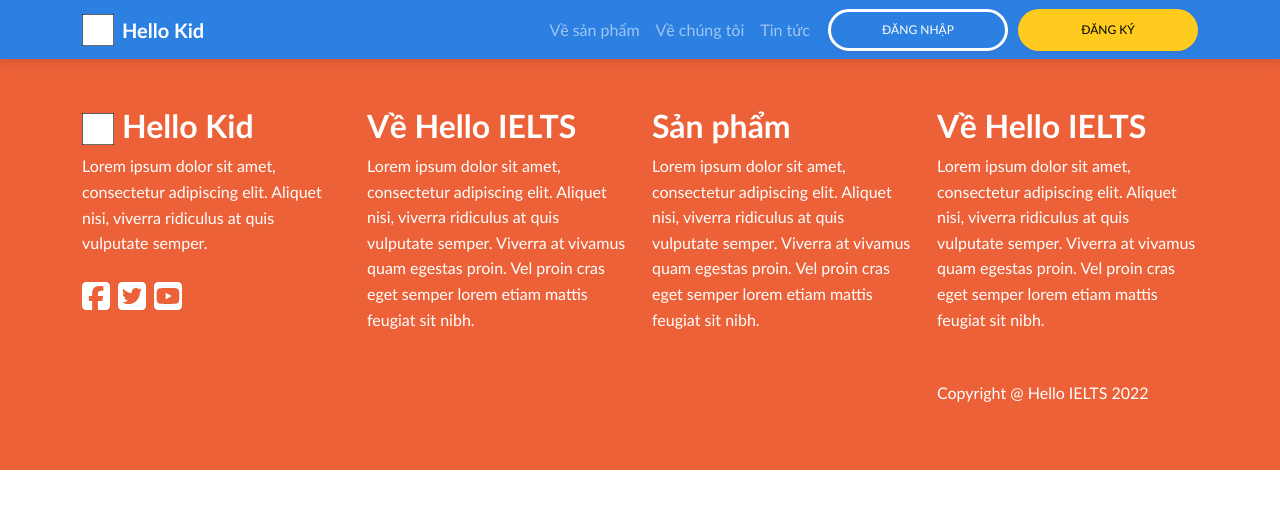
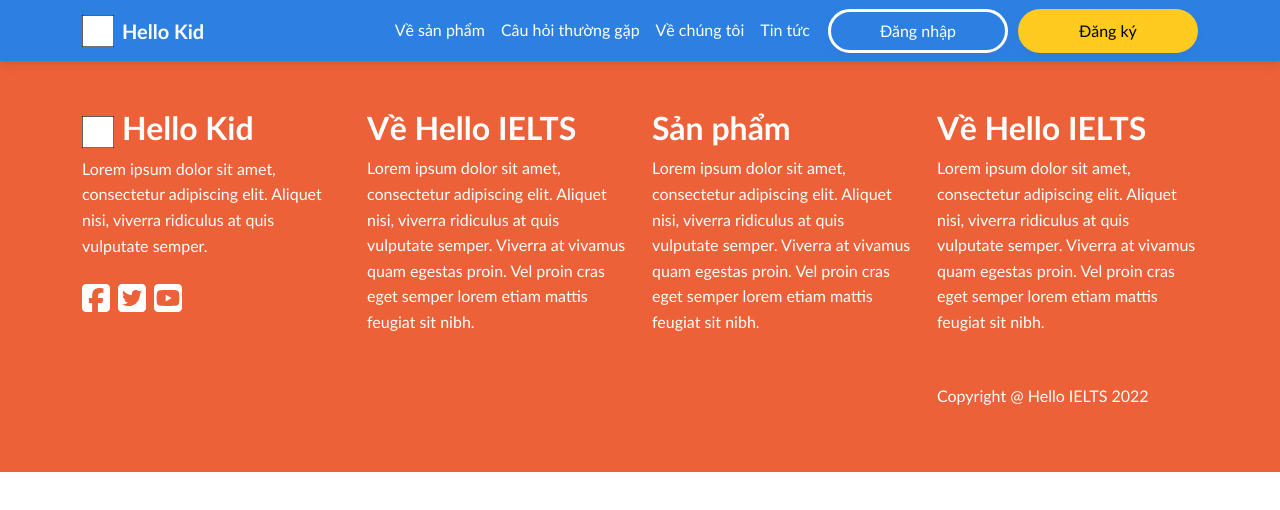
Before and after one commit to chauvuha/hello-kid, a React (Create React App) app: page /faqs in a window 1280 px wide. Shown: the top 510 px of the page. Built offline with nearby package versions, Linux system fonts and the light colour scheme.

Commit message:
fix font-size navbar

```diff
--- a/src/App.css
+++ b/src/App.css
@@ -88,7 +88,18 @@ button:focus,
 button h2,
 button h4 {
   cursor:pointer;
+}
 
+.btn {
+  text-transform: none !important;
+}
+
+.navbar-dark .navbar-nav .nav-link {
+  color: white !important
+}
+
+.navbar-nav .btn {
+  font-size: 16px;
 }
 
 :root {
--- a/src/components/elements/Header/Header.js
+++ b/src/components/elements/Header/Header.js
@@ -15,6 +15,7 @@ export default function Header() {
                     <Navbar.Collapse className="justify-content-end">
                         <Nav>
                             <Nav.Link href="/product">Về sản phẩm</Nav.Link>
+                            <Nav.Link href="/faqs">Câu hỏi thường gặp</Nav.Link>
                             <Nav.Link href="/aboutus">Về chúng tôi</Nav.Link>
                             <Nav.Link href="/news">Tin tức</Nav.Link>
                             <Button className="sign-in-button">Đăng nhập</Button>
--- a/src/components/pages/Home/home.js
+++ b/src/components/pages/Home/home.js
@@ -30,7 +30,7 @@ export default function Home() {
                                         </p>
                                     </div>
                                     <div className="home-banner-button-holder">
-                                        <Button className="home-banner-button bold"><h2>Đăng ký ngay</h2></Button>
+                                        <Button className="home-banner-button"><h2 className="fw-600">Đăng ký ngay</h2></Button>
                                     </div>
                                 </Col>
                                 <Col>
@@ -59,7 +59,7 @@ export default function Home() {
                                         </p>
                                     </div>
                                     <div className="home-banner-button-holder">
-                                        <Button className="home-banner-button fw-600"><h2>Đăng ký ngay</h2></Button>
+                                        <Button className="home-banner-button"><h2 className="fw-600">Đăng ký ngay</h2></Button>
                                     </div>
                                 </Col>
                                 <Col>
@@ -88,7 +88,7 @@ export default function Home() {
                                         </p>
                                     </div>
                                     <div className="home-banner-button-holder">
-                                        <Button className="home-banner-button fw-600"><h2>Đăng ký ngay</h2></Button>
+                                        <Button className="home-banner-button"><h2 className="fw-600">Đăng ký ngay</h2></Button>
                                     </div>
                                 </Col>
                                 <Col>
@@ -107,7 +107,7 @@ export default function Home() {
                             <Row>
                                 <Col>
                                     <div className="home-banner-header">
-                                        <h1 className="yellow">
+                                        <h1 className="yellow fw-600">
                                             Ứng dung học Tiếng Anh cho bé từ 6 - 11 tuổi
                                         </h1>
                                     </div>
@@ -117,7 +117,7 @@ export default function Home() {
                                         </p>
                                     </div>
                                     <div className="home-banner-button-holder">
-                                        <Button className="home-banner-button fw-600"><h2>Đăng ký ngay</h2></Button>
+                                        <Button className="home-banner-button"><h2 className="fw-600">Đăng ký ngay</h2></Button>
                                     </div>
                                 </Col>
                                 <Col>
@@ -281,8 +281,8 @@ export default function Home() {
             <div className="hello-kid-package-price p-5 d-flex flex-column align-items-center">
                 <h1 className="hello-kid-package-price title white fw-600">GÓI LUYỆN THI HẤP DẪN</h1>
                 <h4 className="hello-kid-package-price clock white p-2 mb-4 fw-600">
-                <img src="/images/Group36.png" className="me-3" alt="group36" />
-                23 giờ    01 phút    02 giây</h4>
+                    <img src="/images/Group36.png" className="me-3" alt="group36" />
+                    23 giờ    01 phút    02 giây</h4>
                 <Container>
                     <Row>
                         <Col className="hello-kid-package-price package package-1 pt-5 m-2">
@@ -354,7 +354,7 @@ export default function Home() {
                                 “Lorem ipsum dolor sit amet, consectetur adipiscing elit.”
                             </p>
                             <p className="author ps-5 pe-5 pt-3 ta-right light-black">
-                            Jackson - 7 yo
+                                Jackson - 7 yo
                             </p>
                         </div>
                     </div>
@@ -367,7 +367,7 @@ export default function Home() {
                                 “Lorem ipsum dolor sit amet, consectetur adipiscing elit.”
                             </p>
                             <p className="author ps-5 pe-5 pt-3 ta-right light-black">
-                            Karen - 6 yo
+                                Karen - 6 yo
                             </p>
                         </div>
                     </div>
@@ -380,7 +380,7 @@ export default function Home() {
                                 “Lorem ipsum dolor sit amet, consectetur adipiscing elit.”
                             </p>
                             <p className="author ps-5 pe-5 pt-3 ta-right light-black">
-                            Kevin - 8 yo
+                                Kevin - 8 yo
                             </p>
                         </div>
                     </div>
```
Also changed, not shown: src/components/elements/Header/Header.css (line endings or trailing spaces).
